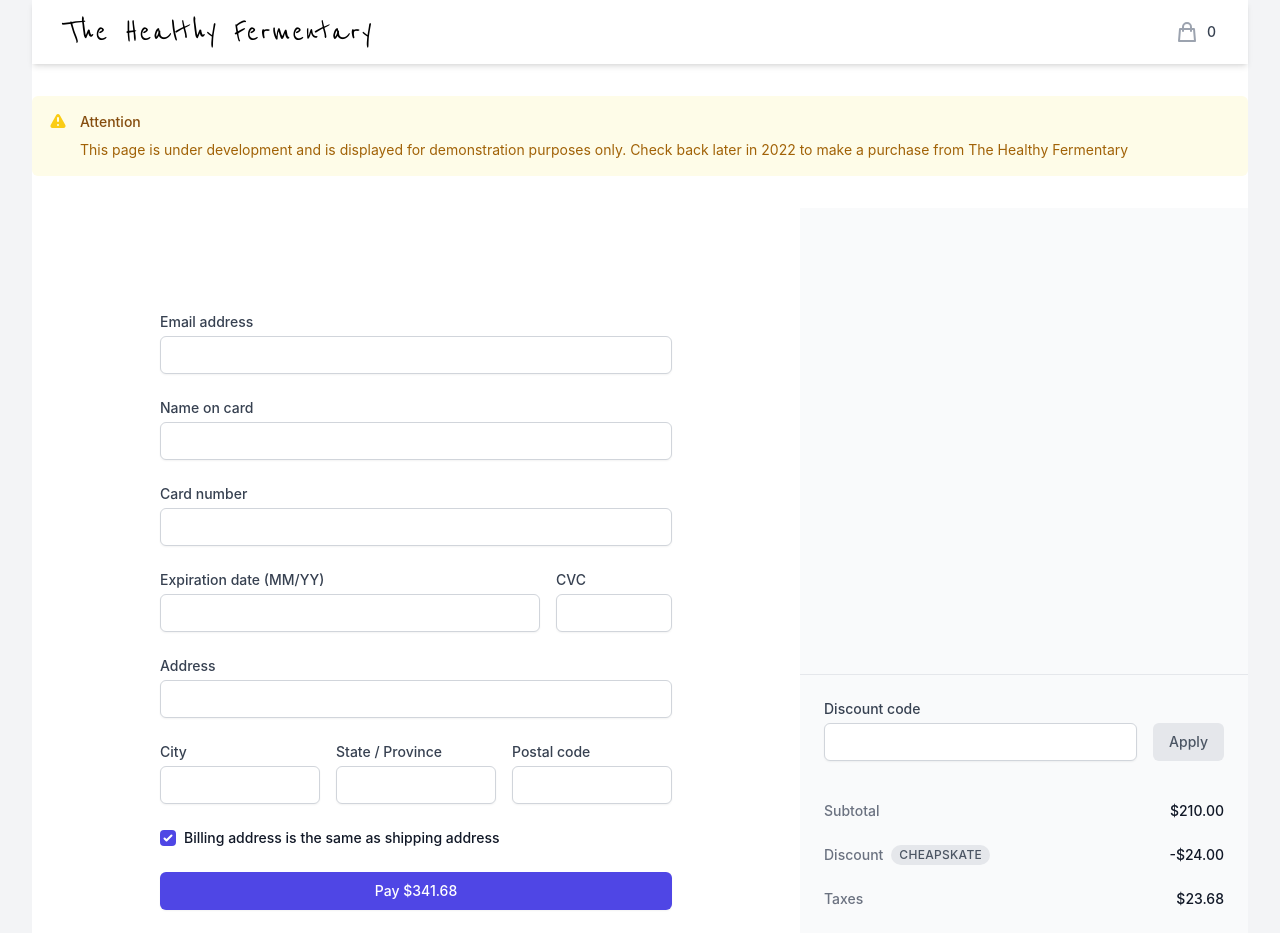
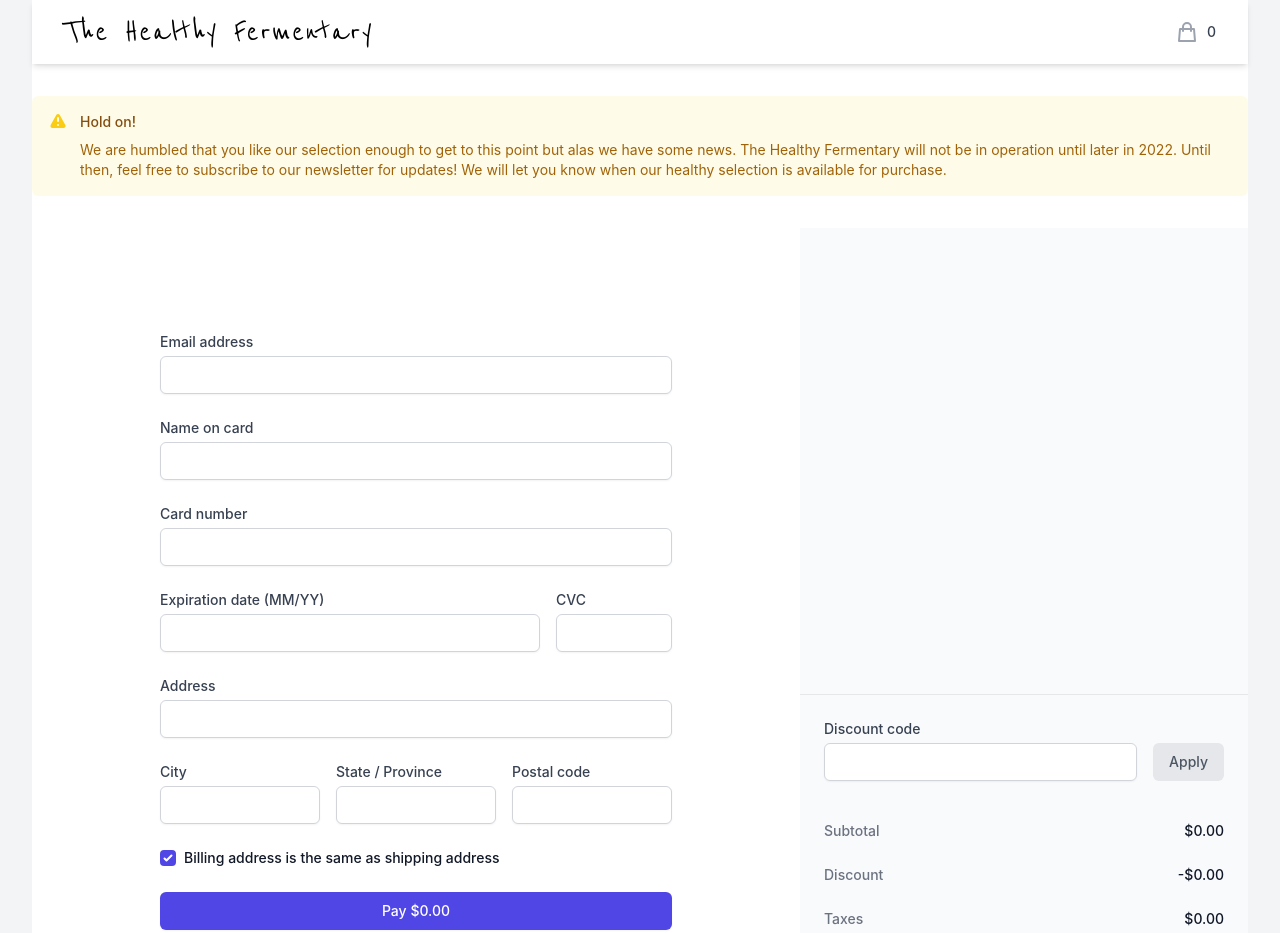
Before and after one commit to mthomas100/The-Healthy-Fermentary, a Next.js app: page /checkout in a window 1280 px wide. Shown: the top 933 px of the page. Built offline with nearby package versions, Linux system fonts and the light colour scheme.

Commit message:
Implemented Cart calculation logic. Updated warning text

```diff
--- a/src/components/Checkout.tsx
+++ b/src/components/Checkout.tsx
@@ -1,16 +1,18 @@
 import { Disclosure } from '@headlessui/react';
 import { LockClosedIcon } from '@heroicons/react/solid';
 import { useCart } from '../lib/cartState';
+import useCost from '../lib/useCost';
 import Warning from './general/Warning';
 
 const subtotal = '$210.00';
-const discount = { code: 'CHEAPSKATE', amount: '$24.00' };
+const discount = { code: 'CHEAPSKATE', amount: '$0.00' };
 const taxes = '$23.68';
 const shipping = '$22.00';
 const total = '$341.68';
 
 export default function Checkout() {
-  const { cartContents } = useCart();
+  const { cartContents, cartSubTotal } = useCart();
+  const cost = useCost(cartSubTotal);
   return (
     <div className="bg-white">
       <Warning />
@@ -104,31 +106,31 @@
                   <dl className="text-sm font-medium text-gray-500 mt-10 space-y-6">
                     <div className="flex justify-between">
                       <dt>Subtotal</dt>
-                      <dd className="text-gray-900">{subtotal}</dd>
+                      <dd className="text-gray-900">{cost.subtotalCost}</dd>
                     </div>
                     <div className="flex justify-between">
                       <dt className="flex">
                         Discount
-                        <span className="ml-2 rounded-full bg-gray-200 text-xs text-gray-600 py-0.5 px-2 tracking-wide">
+                        {/* <span className="ml-2 rounded-full bg-gray-200 text-xs text-gray-600 py-0.5 px-2 tracking-wide">
                           {discount.code}
-                        </span>
+                        </span> */}
                       </dt>
                       <dd className="text-gray-900">-{discount.amount}</dd>
                     </div>
                     <div className="flex justify-between">
                       <dt>Taxes</dt>
-                      <dd className="text-gray-900">{taxes}</dd>
+                      <dd className="text-gray-900">{cost.taxCost}</dd>
                     </div>
                     <div className="flex justify-between">
                       <dt>Shipping</dt>
-                      <dd className="text-gray-900">{shipping}</dd>
+                      <dd className="text-gray-900">{cost.shippingCost}</dd>
                     </div>
                   </dl>
                 </Disclosure.Panel>
 
                 <p className="flex items-center justify-between text-sm font-medium text-gray-900 border-t border-gray-200 pt-6 mt-6">
                   <span className="text-base">Total</span>
-                  <span className="text-base">{total}</span>
+                  <span className="text-base">{cost.orderTotal}</span>
                 </p>
               </>
             )}
@@ -207,28 +209,28 @@
             <dl className="text-sm font-medium text-gray-500 mt-10 space-y-6">
               <div className="flex justify-between">
                 <dt>Subtotal</dt>
-                <dd className="text-gray-900">{subtotal}</dd>
+                <dd className="text-gray-900">{cost.subtotalCost}</dd>
               </div>
               <div className="flex justify-between">
                 <dt className="flex">
                   Discount
-                  <span className="ml-2 rounded-full bg-gray-200 text-xs text-gray-600 py-0.5 px-2 tracking-wide">
+                  {/* <span className="ml-2 rounded-full bg-gray-200 text-xs text-gray-600 py-0.5 px-2 tracking-wide">
                     {discount.code}
-                  </span>
+                  </span> */}
                 </dt>
                 <dd className="text-gray-900">-{discount.amount}</dd>
               </div>
               <div className="flex justify-between">
                 <dt>Taxes</dt>
-                <dd className="text-gray-900">{taxes}</dd>
+                <dd className="text-gray-900">{cost.taxCost}</dd>
               </div>
               <div className="flex justify-between">
                 <dt>Shipping</dt>
-                <dd className="text-gray-900">{shipping}</dd>
+                <dd className="text-gray-900">{cost.shippingCost}</dd>
               </div>
               <div className="flex items-center justify-between border-t border-gray-200 text-gray-900 pt-6">
                 <dt className="text-base">Total</dt>
-                <dd className="text-base">{total}</dd>
+                <dd className="text-base">{cost.orderTotal}</dd>
               </div>
             </dl>
           </div>
@@ -427,7 +429,7 @@
                 type="submit"
                 className="w-full mt-6 bg-indigo-600 border border-transparent rounded-md shadow-sm py-2 px-4 text-sm font-medium text-white hover:bg-indigo-700 focus:outline-none focus:ring-2 focus:ring-offset-2 focus:ring-indigo-500"
               >
-                Pay {total}
+                Pay {cost.orderTotal}
               </button>
 
               <p className="flex justify-center text-sm font-medium text-gray-500 mt-6">
--- a/src/components/cart/Cart.tsx
+++ b/src/components/cart/Cart.tsx
@@ -1,10 +1,13 @@
 import { useCart } from '../../lib/cartState';
+import useCost from '../../lib/useCost';
 import Button from '../general/Button';
 import Warning from '../general/Warning';
 import ModifyCartSelector from './ModifyCartSelector';
 
 export default function Cart() {
-  const { cartContents: cart, removeFromCart } = useCart();
+  const { cartContents: cart, removeFromCart, cartSubTotal } = useCart();
+  const cost = useCost(cartSubTotal);
+
   return (
     <div className="bg-white">
       <Warning />
@@ -103,22 +106,28 @@
                 <dl className="-my-4 text-sm divide-y divide-gray-200">
                   <div className="py-4 flex items-center justify-between">
                     <dt className="text-gray-600">Subtotal</dt>
-                    <dd className="font-medium text-gray-900">$99.00</dd>
+                    <dd className="font-medium text-gray-900">
+                      {cost.subtotalCost}
+                    </dd>
                   </div>
                   <div className="py-4 flex items-center justify-between">
                     <dt className="text-gray-600">Shipping</dt>
-                    <dd className="font-medium text-gray-900">$5.00</dd>
+                    <dd className="font-medium text-gray-900">
+                      {cost.shippingCost}
+                    </dd>
                   </div>
                   <div className="py-4 flex items-center justify-between">
                     <dt className="text-gray-600">Tax</dt>
-                    <dd className="font-medium text-gray-900">$8.32</dd>
+                    <dd className="font-medium text-gray-900">
+                      {cost.taxCost}
+                    </dd>
                   </div>
                   <div className="py-4 flex items-center justify-between">
                     <dt className="text-base font-medium text-gray-900">
                       Order total
                     </dt>
                     <dd className="text-base font-medium text-gray-900">
-                      $112.32
+                      {cost.orderTotal}
                     </dd>
                   </div>
                 </dl>
--- a/src/components/general/Warning.tsx
+++ b/src/components/general/Warning.tsx
@@ -13,12 +13,14 @@
             />
           </div>
           <div className="ml-3">
-            <h3 className="text-sm font-medium text-yellow-800">Attention</h3>
+            <h3 className="text-sm font-medium text-yellow-800">Hold on!</h3>
             <div className="mt-2 text-sm text-yellow-700">
               <p>
-                This page is under development and is displayed for
-                demonstration purposes only. Check back later in 2022 to make a
-                purchase from The Healthy Fermentary
+                We are humbled that you like our selection enough to get to this
+                point but alas we have some news. The Healthy Fermentary will
+                not be in operation until later in 2022. Until then, feel free
+                to subscribe to our newsletter for updates! We will let you know
+                when our healthy selection is available for purchase.
               </p>
             </div>
           </div>
--- a/src/lib/cartState.tsx
+++ b/src/lib/cartState.tsx
@@ -9,6 +9,7 @@
 
 import cloneDeep from 'lodash.clonedeep';
 import { ProductWithQuantity } from '../types/ProductWithQuantity';
+import useCost, { UseCostProps } from './useCost';
 
 type CartContext = {
   // cart contents is an array of objects
@@ -76,6 +77,10 @@
     setCartContents([]);
   }
 
+  // COST Calculation
+
+  const cost = useCost(cartSubTotal);
+
   const firstUpdate = useRef(true);
   useEffect(() => {
     if (firstUpdate.current) {
@@ -87,7 +92,7 @@
     );
     setCartSubTotal(
       cartContents.reduce(
-        (tally, item) => tally + item.price * item.quantity,
+        (tally, item) => tally + item.quantity * item.price,
         0
       )
     );
--- /dev/null
+++ b/src/lib/useCost.tsx
@@ -0,0 +1,39 @@
+import formatMoney from '../utils/formatMoney';
+
+export type UseCostProps = (
+  subtotal: number,
+  shipping?: number,
+  taxRate?: number
+) => {
+  subtotalCost: string;
+  shippingCost: string;
+  taxCost: string;
+  orderTotal: string;
+};
+
+const useCost: UseCostProps = (subtotal = 0, shipping = 5, taxRate = 0.08) => {
+  const subtotalCost = subtotal;
+  const shippingCost = subtotalCost !== 0 ? shipping : 0;
+  const taxCost = taxRate * (subtotalCost + shippingCost);
+  const orderTotal = subtotalCost + shippingCost + taxCost;
+
+  const returnVals = {
+    subtotalCost,
+    shippingCost,
+    taxCost,
+    orderTotal,
+  } as { [key: string]: number };
+
+  // iterate through returnVals and format each value
+  const formattedVals = Object.keys(returnVals).reduce(
+    (acc, key) => ({
+      ...acc,
+      [key]: formatMoney(returnVals[key]),
+    }),
+    {}
+  ) as ReturnType<UseCostProps>;
+
+  return formattedVals;
+};
+
+export default useCost;
--- /dev/null
+++ b/src/utils/formatMoney.ts
@@ -0,0 +1,19 @@
+type FormatMoneyTypes = (amount: number, wholeNoCentsMode?: boolean) => string;
+
+const formatMoney: FormatMoneyTypes = (amount, wholeNoCentsMode = false) => {
+  const options = {
+    style: 'currency',
+    currency: 'USD',
+    minimumFractionDigits: 2,
+  };
+  // if the price is a whole number, leave off the .00
+
+  if (wholeNoCentsMode) {
+    if ((amount * 100) % 100 === 0) options.minimumFractionDigits = 0;
+  }
+  const formatter = new Intl.NumberFormat('en-US', options);
+
+  return formatter.format(amount);
+};
+
+export default formatMoney;
```
Also changed, not shown: src/utils/cartCostCalculator.ts (added, +27 -0 lines).
